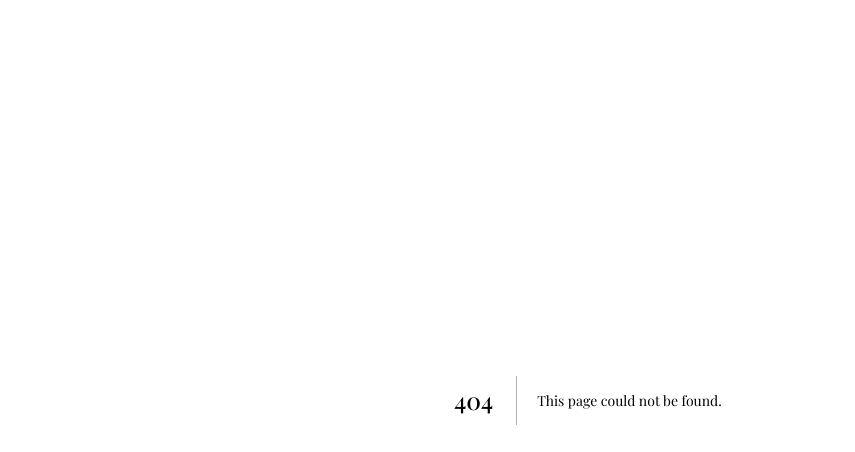
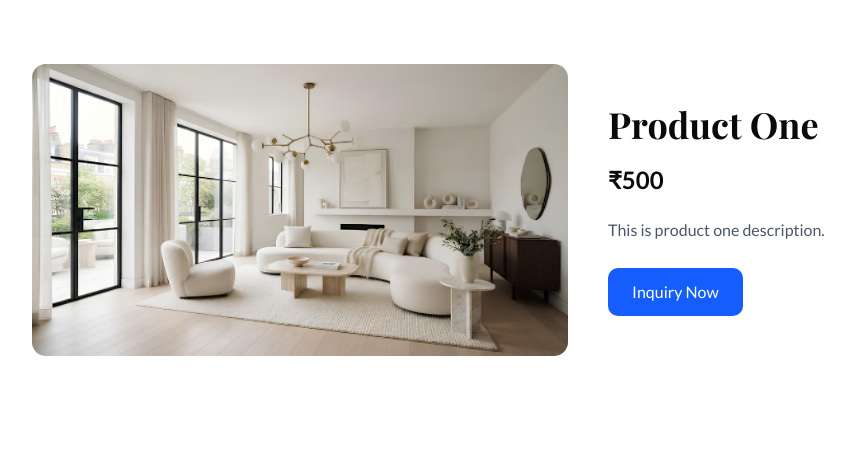
Before and after one commit to SahilMathur27/altus, a Next.js app: page /products/product-one in a window 1280 px wide. Before the commit this address had no page. Shown: the top 452 px of the page, without its empty margins (52-907 px from the left). Built offline with nearby package versions, Linux system fonts and the light colour scheme.

Commit message:
Updated products page

```diff
--- /dev/null
+++ b/app/Data/products.js
@@ -0,0 +1,26 @@
+export const products = [
+  {
+    id: 1,
+    name: "Product One",
+    slug: "product-one",
+    price: "₹500",
+    image: "/banner.jpg",
+    description: "This is product one description.",
+  },
+  {
+    id: 2,
+    name: "Product Two",
+    slug: "product-two",
+    price: "₹800",
+    image: "/banner.jpg",
+    description: "This is product two description.",
+  },
+  {
+    id: 3,
+    name: "Product Three",
+    slug: "product-three",
+    price: "₹1200",
+    image: "/banner.jpg",
+    description: "This is product three description.",
+  },
+];
--- a/app/compoents/Home/Navbar.jsx
+++ b/app/compoents/Home/Navbar.jsx
@@ -19,7 +19,7 @@ export default function Navbar() {
     },
     {
       name: "Products",
-      link: "#products",
+      link: "/products",
     },
      {
       name: "Blogs",
--- /dev/null
+++ b/app/products/Page.jsx
@@ -0,0 +1,58 @@
+import Link from "next/link";
+import Image from "next/image";
+import { products } from "../Data/products";
+import Navbar from "../compoents/Home/Navbar";
+import Footer from "../compoents/Home/Footer";
+
+export default function ProductsPage() {
+  return (
+    <>
+    <Navbar/>
+
+     <div className="w-full h-[200px] bg-blue-950 flex justify-center items-end pb-6">
+     <h1 className="text-6xl text-white text-center ">All Products</h1>
+   </div>
+
+    <div className="max-w-7xl mx-auto px-5 py-16">
+    <div className="grid grid-cols-1 sm:grid-cols-2 lg:grid-cols-3 gap-6">
+        {products.map((product) => (
+          <div
+            key={product.id}
+            className="border rounded-xl overflow-hidden shadow-sm hover:shadow-lg transition"
+          >
+            <Image
+              src={product.image}
+              alt={product.name}
+              width={500}
+              height={400}
+              className="w-full h-[250px] object-cover"
+            />
+
+            <div className="p-5">
+              <h2 className="text-xl font-semibold">
+                {product.name}
+              </h2>
+
+              <p className="text-gray-600 mt-2">
+                {product.description}
+              </p>
+
+              <p className="text-lg font-bold mt-3">
+                {product.price}
+              </p>
+
+              <Link
+                href={`/products/${product.slug}`}
+                className="inline-block mt-4 bg-blue-600 text-white px-5 py-2 rounded-lg"
+              >
+                View Product
+              </Link>
+            </div>
+          </div>
+        ))}
+      </div>
+    </div>
+    <Footer/>
+    </>
+  );
+}
--- /dev/null
+++ b/app/products/[slug]/page.jsx
@@ -0,0 +1,51 @@
+import Image from "next/image";
+import { products } from "../../Data/products";
+import { notFound } from "next/navigation";
+
+export default async function ProductDetails({ params }) {
+  const { slug } = await params;
+
+  const product = products.find(
+    (item) => item.slug === slug
+  );
+
+  if (!product) {
+    notFound();
+  }
+
+  return (
+    <div className="max-w-6xl mx-auto px-5 py-16">
+      <div className="grid grid-cols-1 md:grid-cols-2 gap-10 items-center">
+
+        <div>
+          <Image
+            src={product.image}
+            alt={product.name}
+            width={700}
+            height={600}
+            className="w-full rounded-xl"
+          />
+        </div>
+
+        <div>
+          <h1 className="text-4xl font-bold">
+            {product.name}
+          </h1>
+
+          <p className="text-2xl font-semibold mt-5">
+            {product.price}
+          </p>
+
+          <p className="text-gray-600 mt-5 leading-7">
+            {product.description}
+          </p>
+
+          <button className="mt-6 bg-blue-600 text-white px-6 py-3 rounded-lg">
+            Inquiry Now
+          </button>
+        </div>
+
+      </div>
+    </div>
+  );
+}
```
